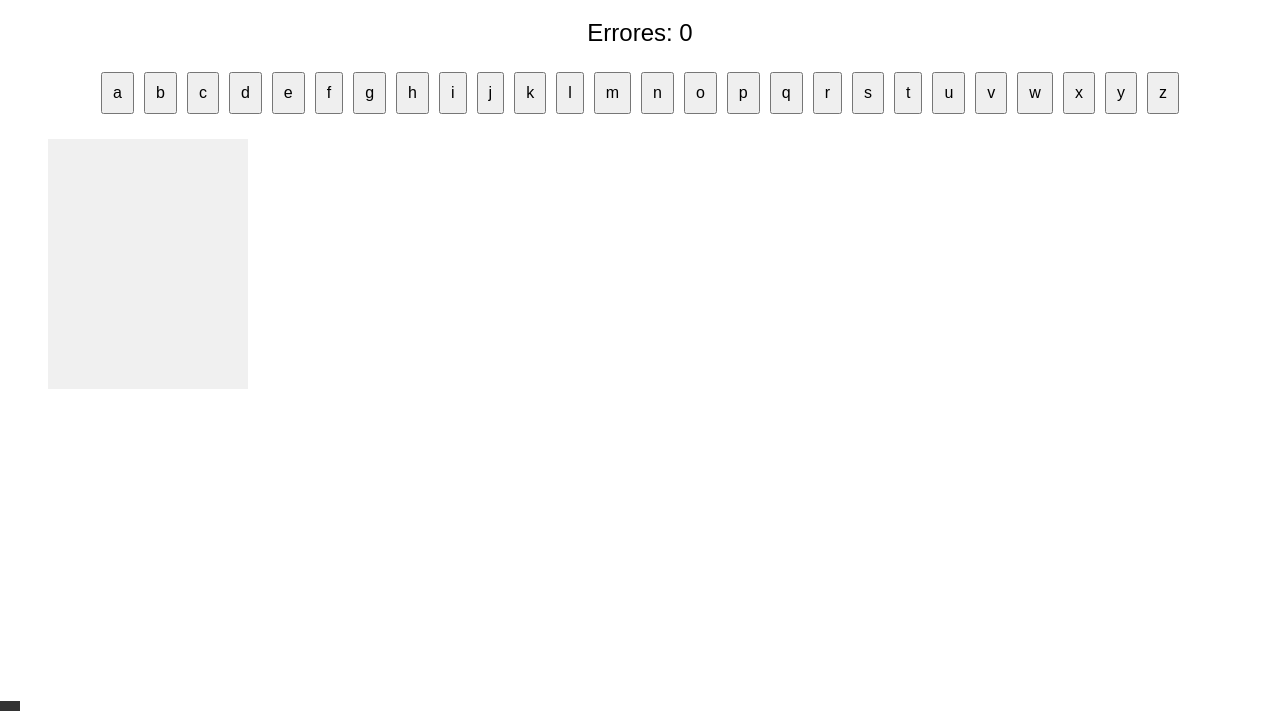
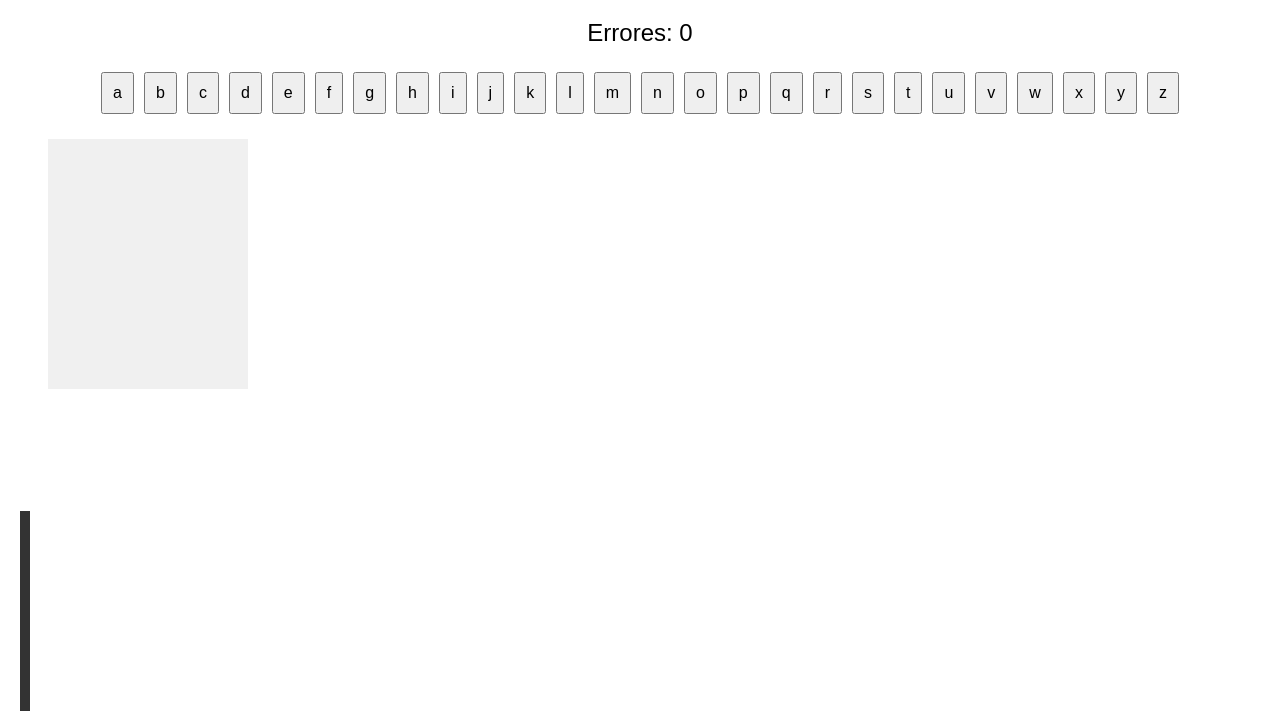
Before and after one commit to Frederick2019/ahorcadito.github.io, a plain HTML site: page index.html in a window 1280 px wide. Shown: the part 89-800 px from the top of the page. Drawn offline with Linux system fonts and the light colour scheme.

Commit message:
Update index.html

```diff
--- a/index.html
+++ b/index.html
@@ -16,10 +16,10 @@
       background-color: #f0f0f0; }
     .poste-vertical {
       position: absolute;
-      left: 0px;
+      left: 20px;
       bottom: 0;
-      width: 20px;
-      height: 10px;
+      width: 10px;
+      height: 200px;
       background-color: #333; }
   </style>
 </head>
```
